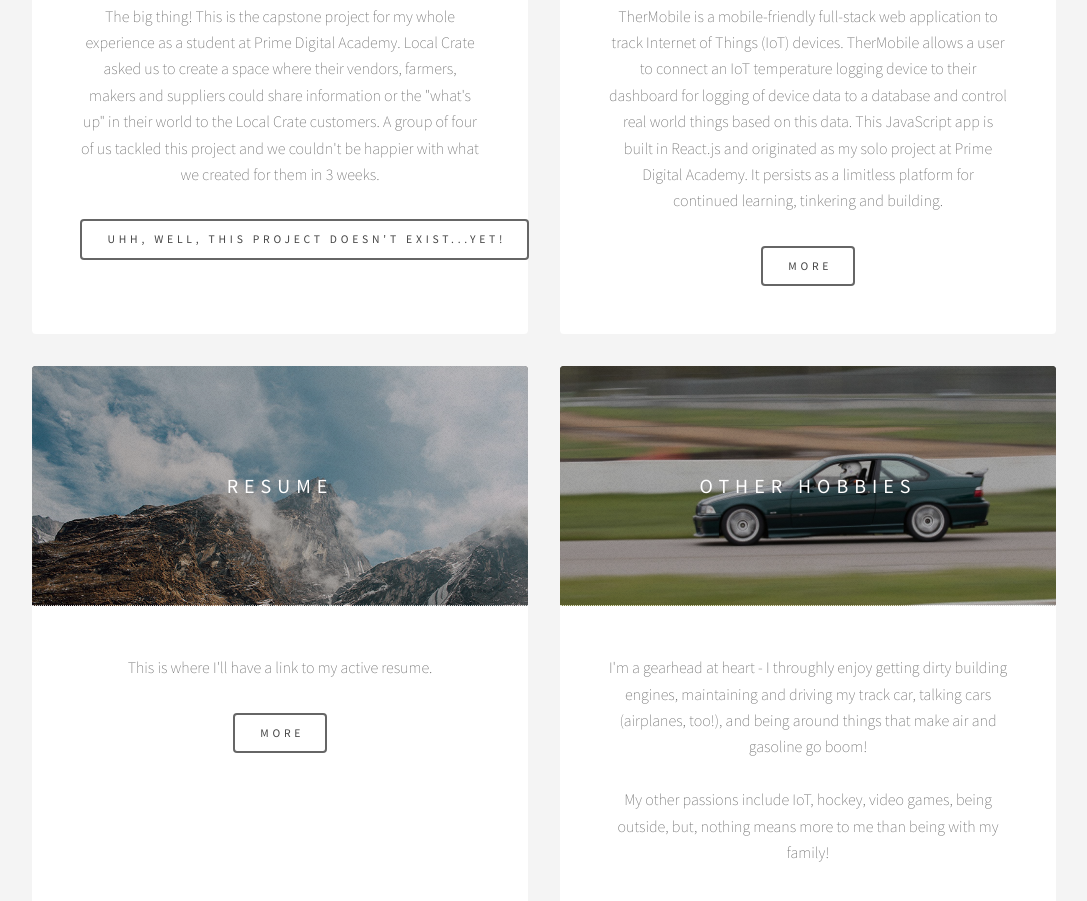
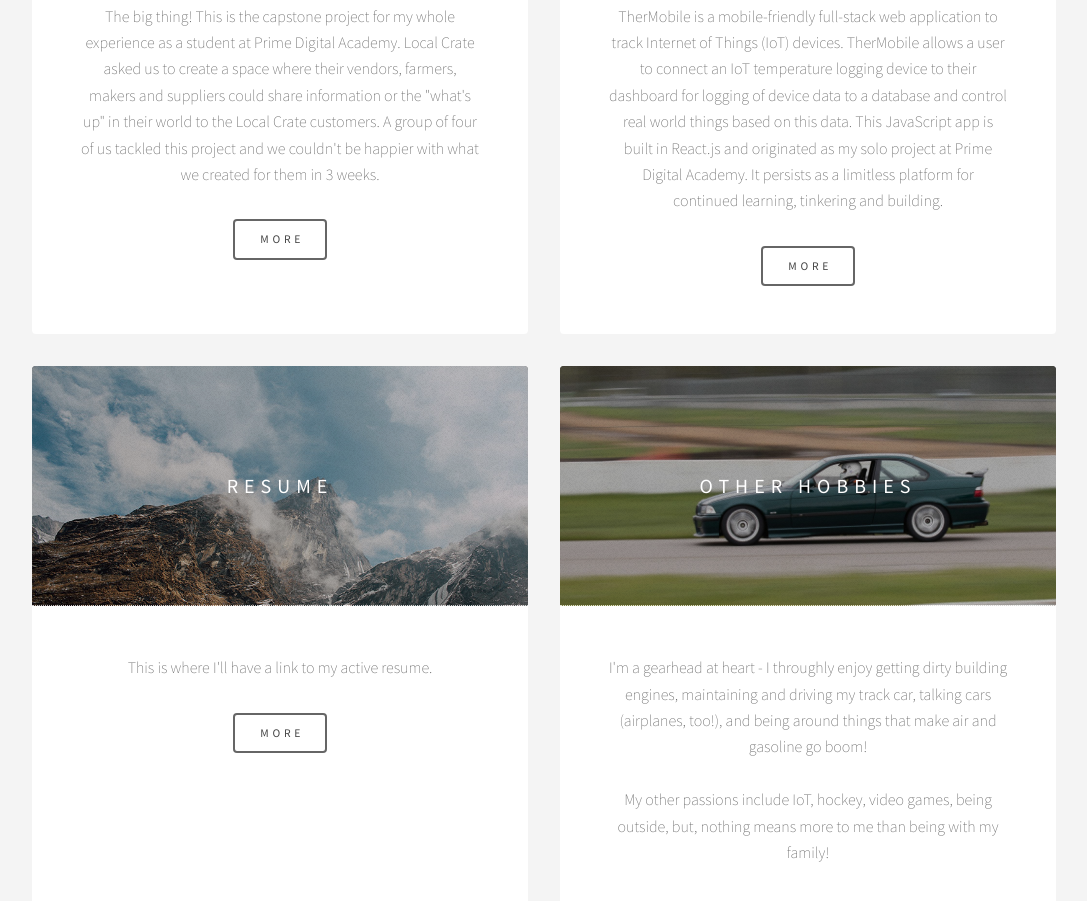
Before and after one commit to JacobTovsen/JacobTovsen.github.io, a plain HTML site: page index.html in a window 1280 px wide. Shown: the part 1597-2498 px from the top of the page, without its empty margins (96-1183 px from the left). Drawn offline with Linux system fonts and the light colour scheme.

Commit message:
local crate link

```diff
--- a/index.html
+++ b/index.html
@@ -45,7 +45,7 @@
 							</header>
 							<p>The big thing!  This is the capstone project for my whole experience as a student at Prime Digital Academy.  Local Crate asked us to create a space where their vendors, farmers, makers and suppliers could share information or the "what's up" in their world to the Local Crate customers.  A group of four of us tackled this project and we couldn't be happier with what we created for them in 3 weeks.</p>
 							<ul class="actions">
-								<li><a href="#" class="button">Uhh, well, this project doesn't exist...yet!</a></li>
+								<li><a href="https://github.com/bhickey77/local-crate-social-platform" class="button">More</a></li>
 							</ul>
 						</article>
 						<article class="item">
```
